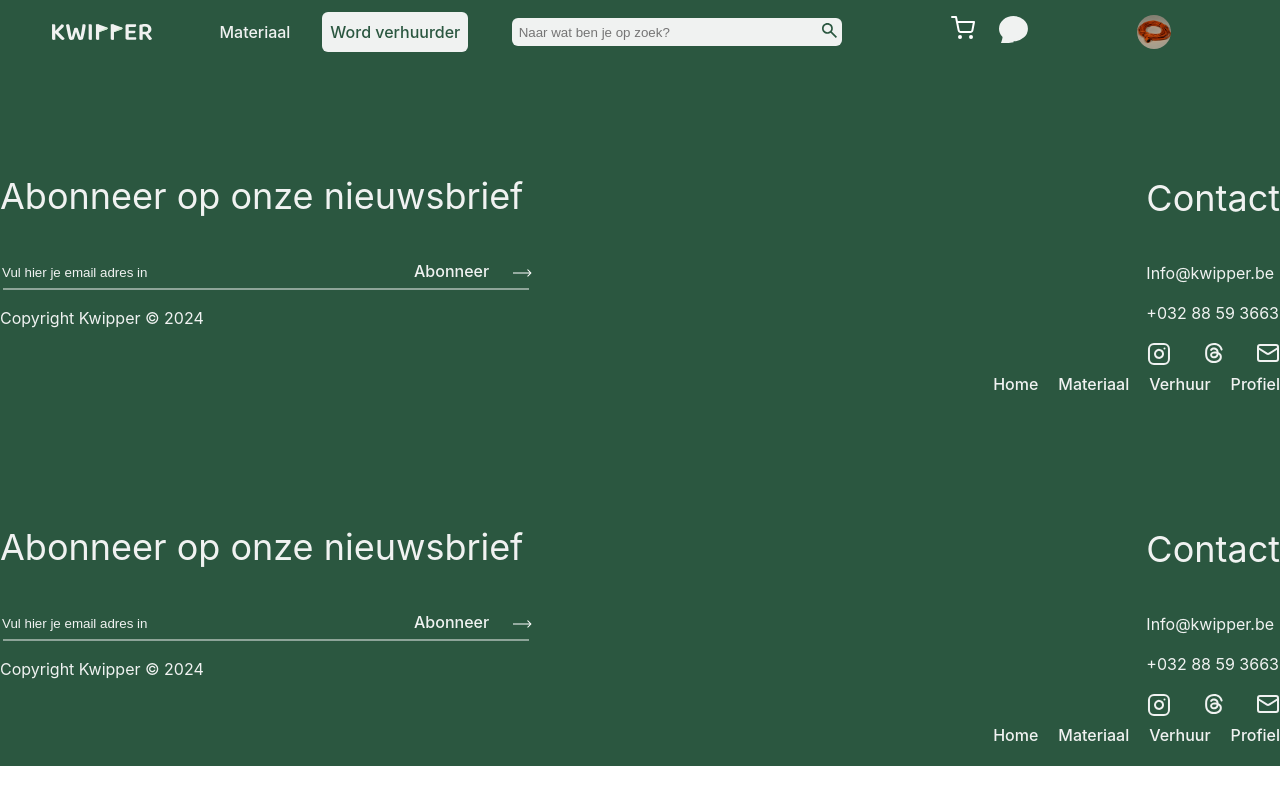
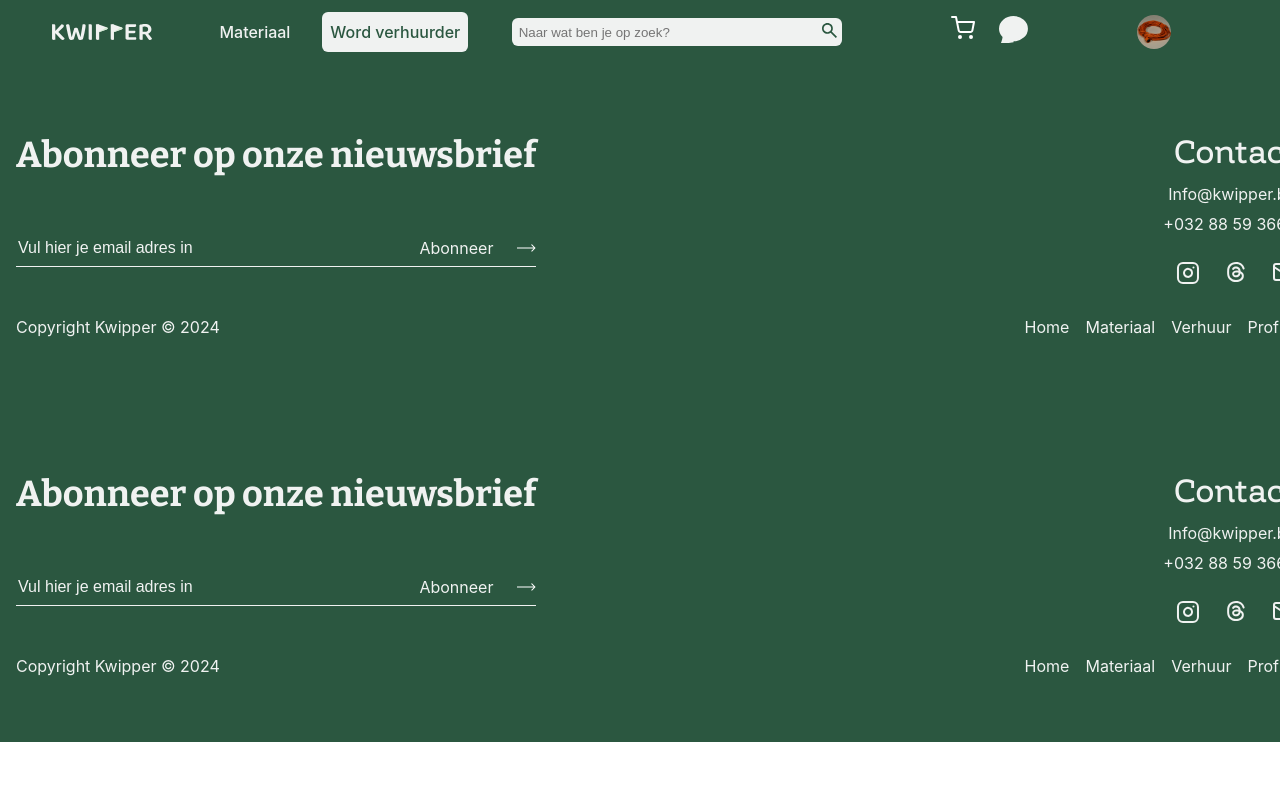
Before and after one commit to WillTDP/kwipper_frontend, a Vue app: page /footer in a window 1280 px wide. Built offline with nearby package versions, Linux system fonts and the light colour scheme.

Commit message:
chore(footer): footer match the design

```diff
--- a/src/components/footer.vue
+++ b/src/components/footer.vue
@@ -5,32 +5,23 @@
 <template>
     <footer>
         <div class="footer">
-            <div class="left">
-                <div class="newletter">
             <div>
-                    <p class="bigtext">Abonneer op onze nieuwsbrief</p>
-                </div>
-                <div class="newsletter_input">
-                    <div class="likenandsubscribe">
-                        <input type="text" placeholder="Vul hier je email adres in" class="emailinput"/>
-                        <button class="subscribe">Abonneer
+                <h2 class="newsletter-title">Abonneer op onze nieuwsbrief</h2>
+                <form class="newsletter-input">
+                    <input type="email" placeholder="Vul hier je email adres in" class="emailinput"/>
+                    <button class="subscribe" type="submit">
+                        Abonneer
                         <svg xmlns="http://www.w3.org/2000/svg" width="19" height="8" viewBox="0 0 19 8" fill="none" class="svg-icon">
                             <path d="M18.3536 4.35355C18.5488 4.15829 18.5488 3.84171 18.3536 3.64645L15.1716 0.464466C14.9763 0.269204 14.6597 0.269204 14.4645 0.464466C14.2692 0.659728 14.2692 0.976311 14.4645 1.17157L17.2929 4L14.4645 6.82843C14.2692 7.02369 14.2692 7.34027 14.4645 7.53553C14.6597 7.7308 14.9763 7.7308 15.1716 7.53553L18.3536 4.35355ZM0 4.5L18 4.5V3.5L0 3.5L0 4.5Z" fill="white"/>
                         </svg>
                     </button>
+                </form>
+                <small id="copyright-info">Copyright Kwipper © 2024</small>
             </div>
-                    <svg xmlns="http://www.w3.org/2000/svg" width="526" height="2" viewBox="0 0 526 2" fill="none" class="line">
-                        <path d="M0 1H526" stroke="#F0F2F1"/>
-                    </svg>
-                </div>
-                </div>
-                <p>Copyright Kwipper © 2024</p>
-            </div>
-            <div class="right">
-                <div class="socialsandtxt">
+            <div>
                 <div class="contact">
-                        <p class="bigtext">Contact</p>
-                        <p>Info@kwipper.be</p>
+                    <h3 id="contact-title">Contact</h3>
+                    <a class="white-link" href="mailto:info@kwipper.be">Info@kwipper.be</a>
                     <p>+032 88 59 3663</p>
                 </div>
                 <div class="socials">
@@ -50,7 +41,6 @@
                             <path d="M22 7L13.03 12.7C12.7213 12.8934 12.3643 12.996 12 12.996C11.6357 12.996 11.2787 12.8934 10.97 12.7L2 7" stroke="#F0F2F1" stroke-width="2" stroke-linecap="round" stroke-linejoin="round"/>
                         </svg>
                     </a>
-                    </div>
                 </div>
                 <div class="links">
                     <router-link to="/">Home</router-link>
@@ -75,62 +65,68 @@ footer {
   display: flex;
   align-items: center;
   justify-content: center;
-  height: 351px;
   width: 100%;
-
+  padding: 4rem 1rem;
 }
 
 .footer {
     display: flex;
     justify-content: space-between;
-    align-items: center;
+    align-items: stretch;
     width: 100%;
     max-width: 1280px;
 }
 
-.left {
+.footer > * {
     display: flex;
     flex-direction: column;
-    align-items: left;
     justify-content: space-between;
-    align-self: left;
+    gap: 3rem;
 }
 
-.newsletter {
-    display: flex;
-    align-items: left;
-    justify-content: left;
-    align-self: left;
+.footer > *:last-child {
+    align-items: flex-end;
+    text-align: right;
+    gap: 1.5rem;
 }
 
-.bigtext {
+/* LEFT SIDE */
+
+.newsletter-title {
     color: #F0F2F1;
-    font-size: 36px;
+    font-size: 2.25rem;
+    margin: 0;
+    font-family: 'Bitter', serif;
 }
 
-.newsletter_input {
-    display: flex;
-    flex-direction: column;
-    align-items: center;
-    justify-content: center;
-}
-
-.likeandsubscribe {
+.newsletter-input {
     display: flex;
     align-items: center;
-    flex-direction: row;
+    gap: 1rem;
+    max-width: 526px;
+    width: 100%;
+    border-bottom: 1px solid #F0F2F1;
 }
 
 .emailinput {
+    font-size: 1rem;
     background: none;
     border: none;
-    border-radius: 5px;
-    width: 410px;
-    min-width: 250px;
+    flex-grow: 1;
+    color: #F0F2F1;
+}
+
+.emailinput:focus {
+    outline: none;
+}
+
+.emailinput:focus::placeholder {
+    color: transparent;
 }
 
 .emailinput::placeholder {
     color: #F0F2F1;
+    font-size: 1rem;
 }
 
 .subscribe {
@@ -139,30 +135,49 @@ footer {
     background: none;
     color: #F0F2F1;
     margin: 0;
-    padding: 0;
+    display: flex;
+    align-items: center;
+    gap: 1.5rem;
+    padding: 0.5rem 0;
+    font-weight: 400;
 }
 
-.svg-icon {
-    margin-left: 20px; /* adjust as needed */
+#copyright-info {
+    font-size: 1rem;
+    font-family: 'Inter', sans-serif;
 }
 
-.line {
-    margin-top: 5px;
+/* RIGHT SIDE */
+
+#contact-title {
+    margin: 0;
+    font-size: 2rem;
+    font-family: 'Amazing Slab Medium', serif;
 }
 
-.right {
+.contact {
     display: flex;
     flex-direction: column;
-    align-items: flex-end;
-    justify-content: space-evenly;
-    align-self: right;
-    height: 210px;
+    gap: 0.375rem;
 }
+
+.contact > * {
+    margin: 0;
+}
+
+.white-link {
+    color: #F0F2F1;
+    font-weight: 400;
+    text-decoration: none;
+}
+
+
 .socials {
     display: flex;
     flex-direction: row;
-    justify-content: space-between;
-    align-items: left;
+    justify-content: left;
+    align-items: right;
+    gap: 1.5rem;
 }
 
 .links {
@@ -170,12 +185,32 @@ footer {
     flex-direction: row;
     justify-content: left;
     align-items: right;
+    gap: 1rem;
 }
 
 .links a {
     color: #F0F2F1;
     text-decoration: none;
-    margin-left: 20px;
+    font-weight: 400;
+}
+
+/* MEDIA QUERIES */
+
+@media screen and (max-width: 860px) {
+    .footer {
+        flex-direction: column;
+        gap: 4rem;
+    }
+
+    .footer > * {
+        align-items: center;
+        text-align: center;
+    }
+
+    .footer > *:last-child {
+        align-items: center;
+        text-align: center;
+    }
 }
 
 </style>
--- a/src/style.css
+++ b/src/style.css
@@ -1,3 +1,12 @@
+@import url('https://fonts.googleapis.com/css2?family=Bitter:ital,wght@0,100..900;1,100..900&display=swap');
+
+@font-face {
+  font-family: 'Amazing Slab Medium';
+  src: url('/fonts/Amazing-Slab-Medium-trial.ttf') format('truetype');
+  font-weight: 500;
+  font-style: normal;
+}
+
 :root {
   font-family: Inter, system-ui, Avenir, Helvetica, Arial, sans-serif;
   line-height: 1.5;
```
Also changed, not shown: public/fonts/Amazing-Slab-Medium-trial.ttf (added). Lines whose indentation alone changed are shown as unchanged.
